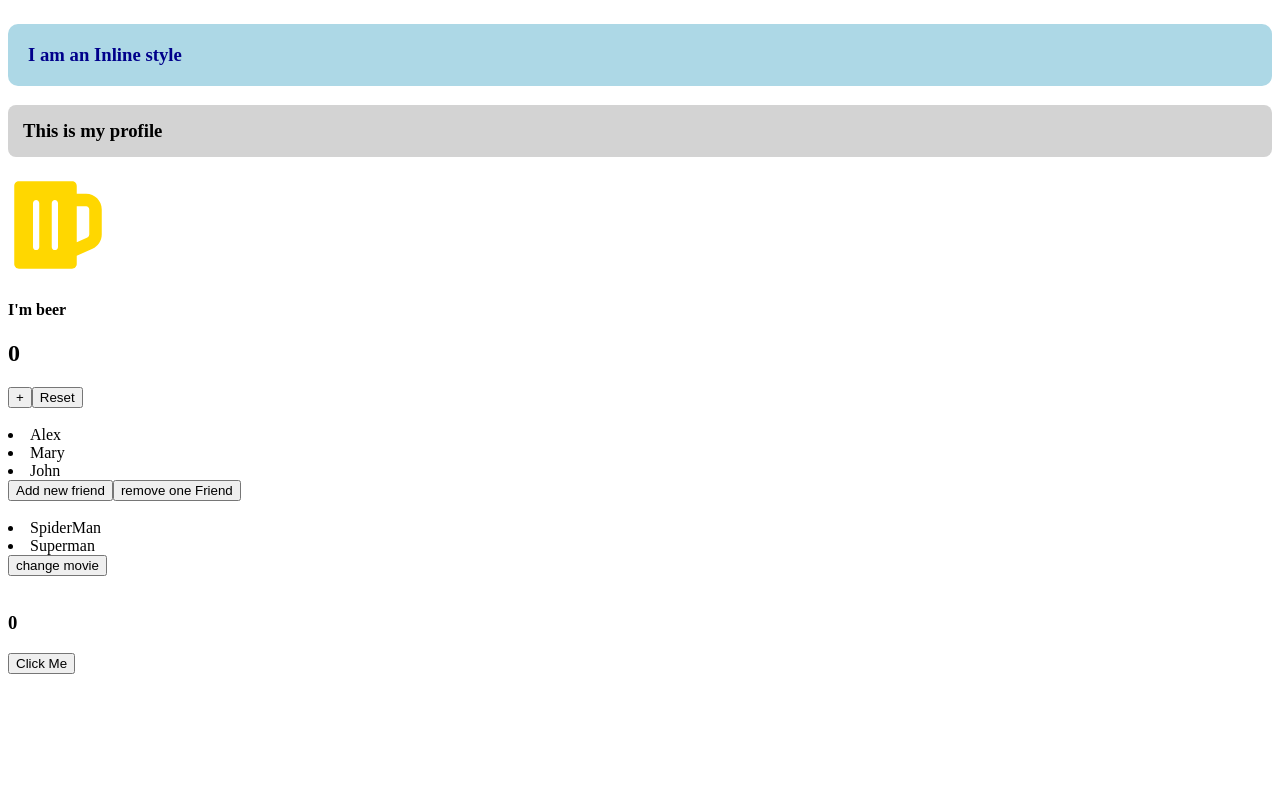
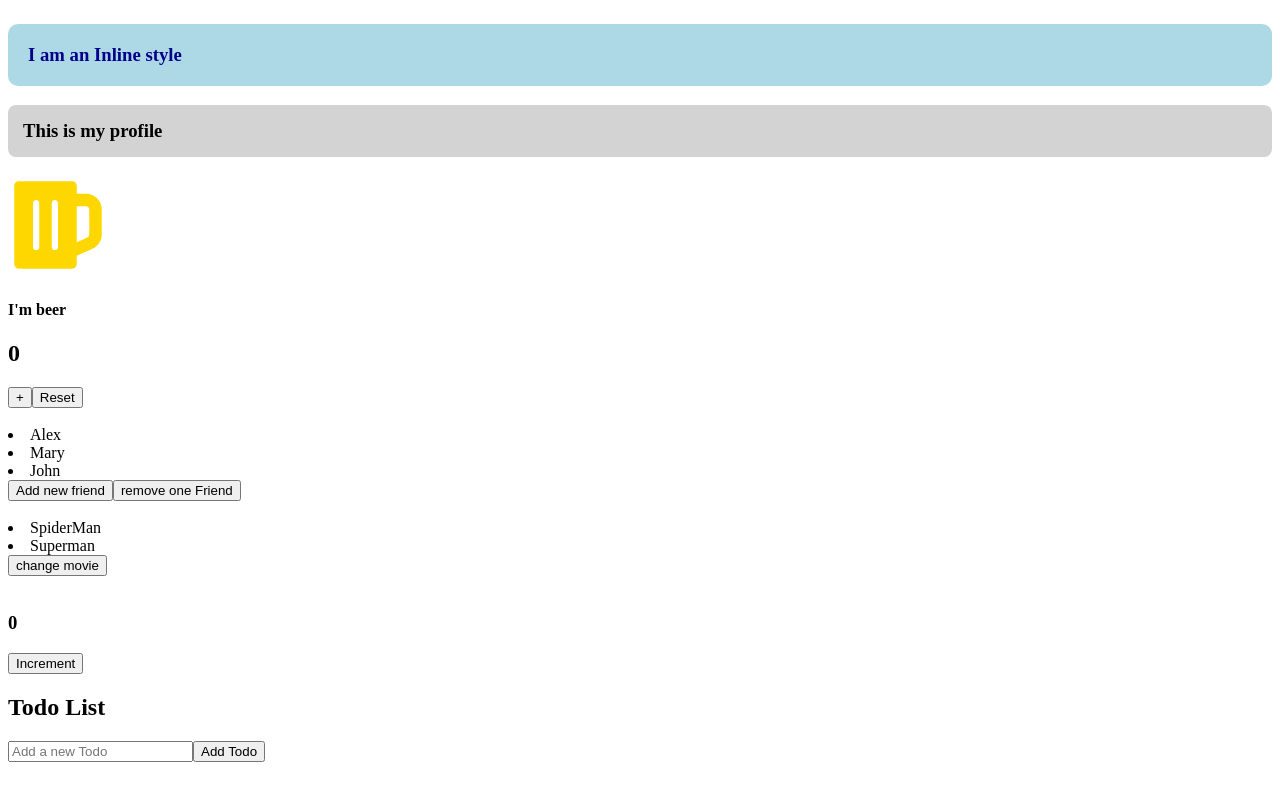
Before and after one commit to maundu55/project, a React (Vite) app: page / in a window 1280 px wide. Shown: the part 1358-2158 px from the top of the page. Before the commit the page ends 2040 px from the top, so only its background shows below. Built offline with nearby package versions, Linux system fonts and the light colour scheme.

Commit message:
simple react js todolist

```diff
--- a/src/App.jsx
+++ b/src/App.jsx
@@ -20,6 +20,7 @@
 import Friends from "./components/Friends"
 import Movies from "./components/Movies"
 import Counter from "./components/Counter"
+import TodoList from "./components/TodoList"
 
 function App() {
   const [count, setCount] = useState(0);
@@ -47,7 +48,8 @@
     <Count />
     <Friends />
     <Movies />
-    <Counter  count={count} onClickHandler={()=> setCount(count+1)} />
+    <Counter  />
+    <TodoList />
     </>
 
   )
--- a/src/components/Counter.jsx
+++ b/src/components/Counter.jsx
@@ -1,13 +1,21 @@
 import React from 'react'
+import { useState } from 'react'
 
-const Counter = ({count, onClickHandler}) => {
-   const handleClick =()=> onClickHandler()
+const Counter = () => {
+  const [count, setCount] = useState(0);
+
+  const addCount =()=>{
+    setCount(count+1)
+  }
+
+
   return (
-
     <div>
-        <br />
-        <h3>{count}</h3>
-        <button onClick={handleClick}>Click Me</button>
+      <br />
+      <h3>{count}</h3>
+      <button onClick={addCount}>
+        Increment
+      </button>
     </div>
   )
 }
--- /dev/null
+++ b/src/components/TodoList.jsx
@@ -0,0 +1,43 @@
+import React, { useState } from 'react'
+
+const TodoList = () => {
+    const [todos, setTodos] =useState([]);
+
+    const [inputValue, setInputValue] =useState('')
+
+    const handleSubmit = (e) =>{
+        e.preventDefault()
+
+        if(inputValue.trim()){
+            setTodos([...todos, inputValue])
+            setInputValue('');
+        }
+    };
+
+    const handleChange = (e) =>{
+        setInputValue(e.target.value)
+    }
+
+
+  return (
+    <div>
+      <h2>Todo List</h2>
+      <form onSubmit={handleSubmit}>
+        <input type="text" value={inputValue} onChange={handleChange} placeholder='Add a new Todo'/>
+        <button type='submit'>Add Todo</button>
+      </form>
+
+      <ul>
+        {todos.map((todo, index)=>{
+            <li key={index}>{todo}</li>
+        })}
+      </ul>
+      <br />
+      <br />
+    </div>
+
+
+  )
+}
+
+export default TodoList
```
